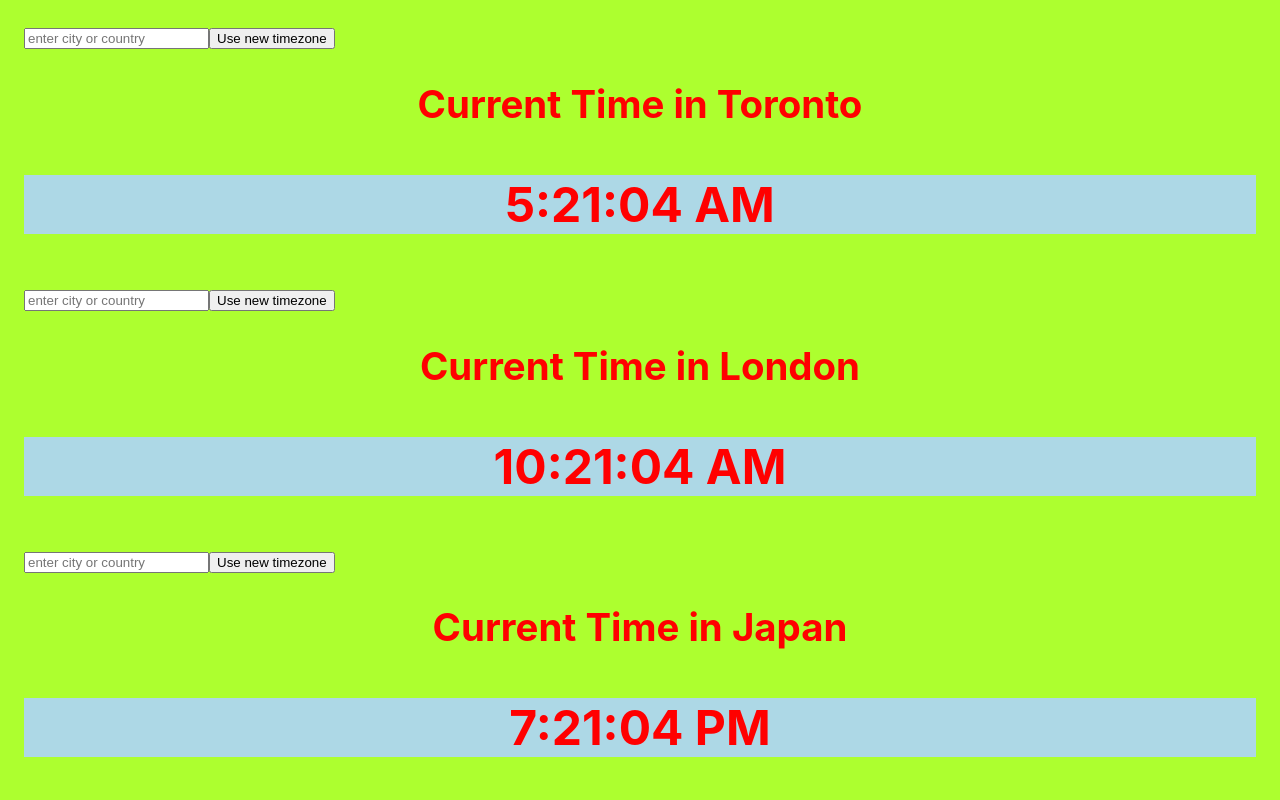
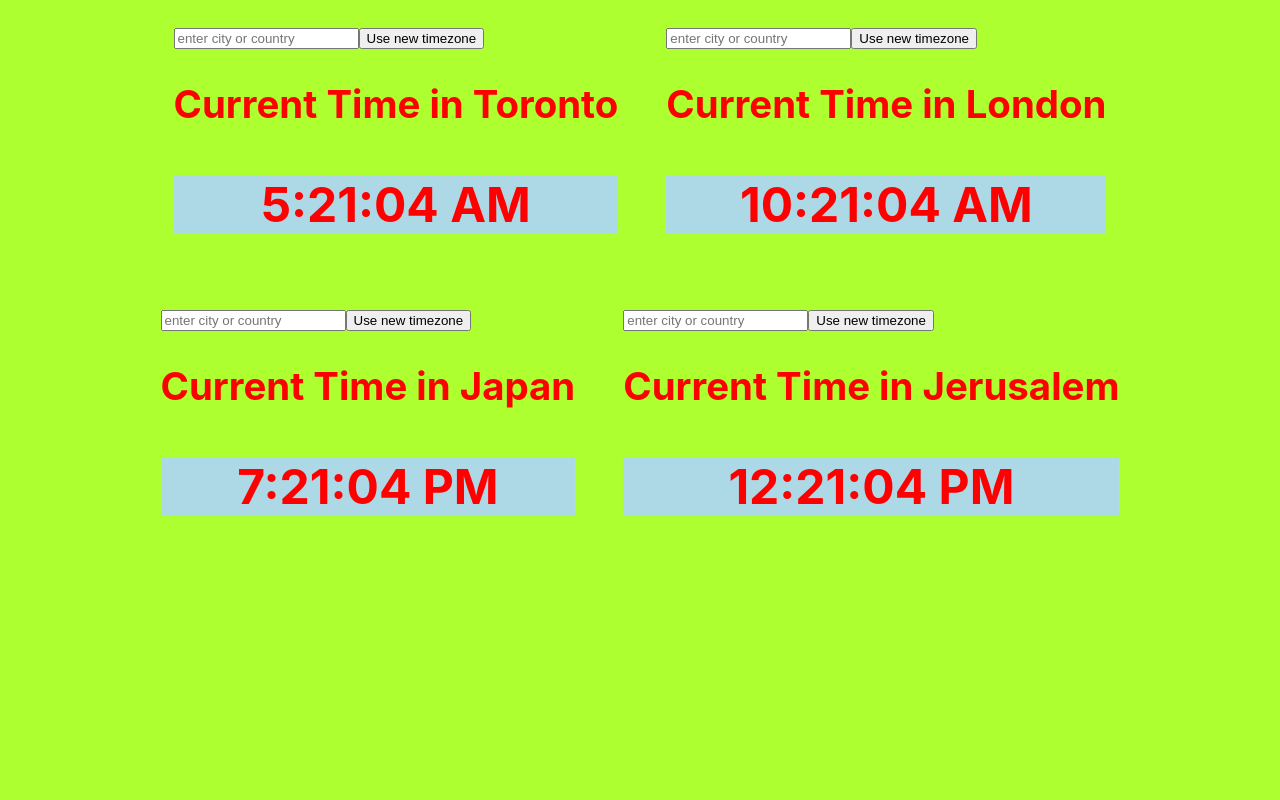
Before and after one commit to AnatolyBystrov/my-app, a React (Create React App) app: page / in a window 1280 px wide. Shown: the top 800 px of the page. Built offline with nearby package versions, Linux system fonts and the light colour scheme.

Commit message:
HW 33 - React fundamentals

```diff
--- a/src/App.tsx
+++ b/src/App.tsx
@@ -4,10 +4,10 @@
 
 function App()
 {
-  return  <section className='section'><h2 className='firstCoupel'>
+  return  <section className='section'><h2 className='firstCouple'>
     <div className='firstCountry'> <Timer cityCountry="Toronto" /></div>
     <div className='secondCountry'> <Timer cityCountry="London" /></div></h2>
-    <h2 className='secondeCoupel'><div className='thirdCountry'> <Timer cityCountry="Japan" /></div>
+    <h2 className='secondeCouple'><div className='thirdCountry'> <Timer cityCountry="Japan" /></div>
     <div className='fourCountry'><Timer cityCountry="Jerusalem" />
     </div></h2></section>;
 }
--- a/src/components/alert.tsx
+++ b/src/components/alert.tsx
@@ -4,5 +4,6 @@
 }
 export const Alert: React.FC<Props> =({message}) =>
 {
-    return <div style={{border:"solid 1px red", color: "black", background: "red"}}>{message}</div>;
+    return <div style={{border:"solid 0.5px red", color: "black", background: "", fontSize: "0.5em"}}>{message}</div>;
+
 }
```
